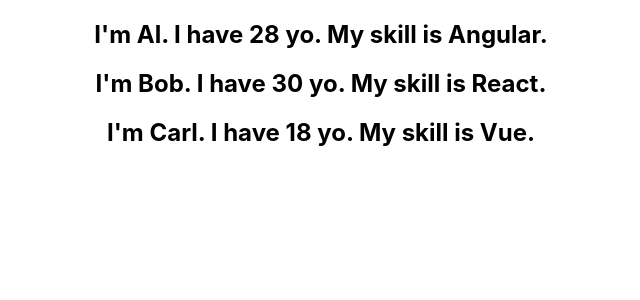
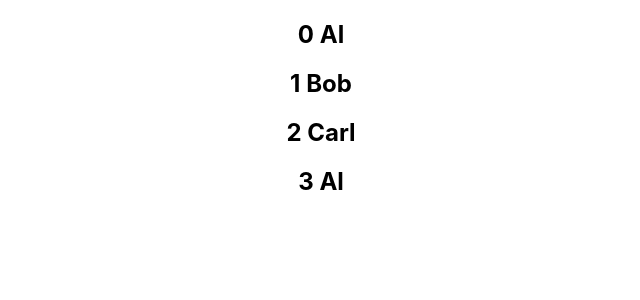
Before and after one commit to frizio/demo-react-app, a React (Create React App) app: page / in a window 1280 px wide. Shown: the top 300 px of the page, without its empty margins (319-959 px from the left). Built offline with nearby package versions, Linux system fonts and the light colour scheme.

Commit message:
Index as Key Anti-pattern

```diff
--- a/src/components/NameList.js
+++ b/src/components/NameList.js
@@ -9,11 +9,15 @@
     {id: 3, name: 'Carl', age: '18', skill: 'Vue'},
   ];
 
-const personList = persons.map(person => ( <Person key={person.name} person={person}/> ) );
+  const personList = persons.map(person => ( <Person key={person.name} person={person}/> ) );
+
+  const names = ['Al', 'Bob', 'Carl', 'Al'];
+const nameList = names.map((name, index) => <h2 key={index}>{index} {name}</h2>);
+
 
   return (
     <div>
-      { personList }
+      { nameList }
     </div>
   )
 }
```
